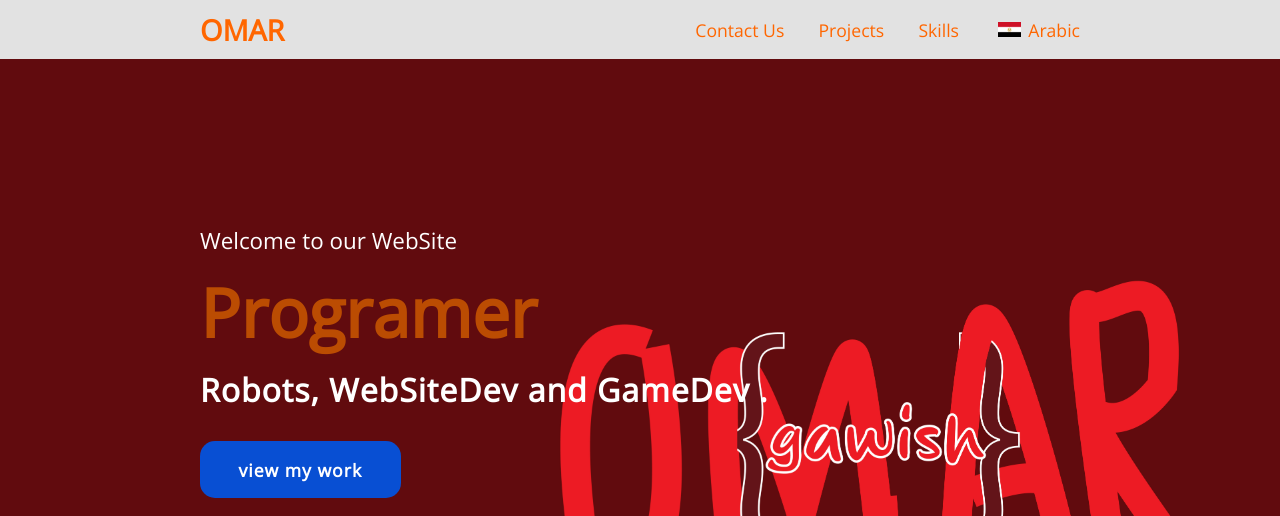
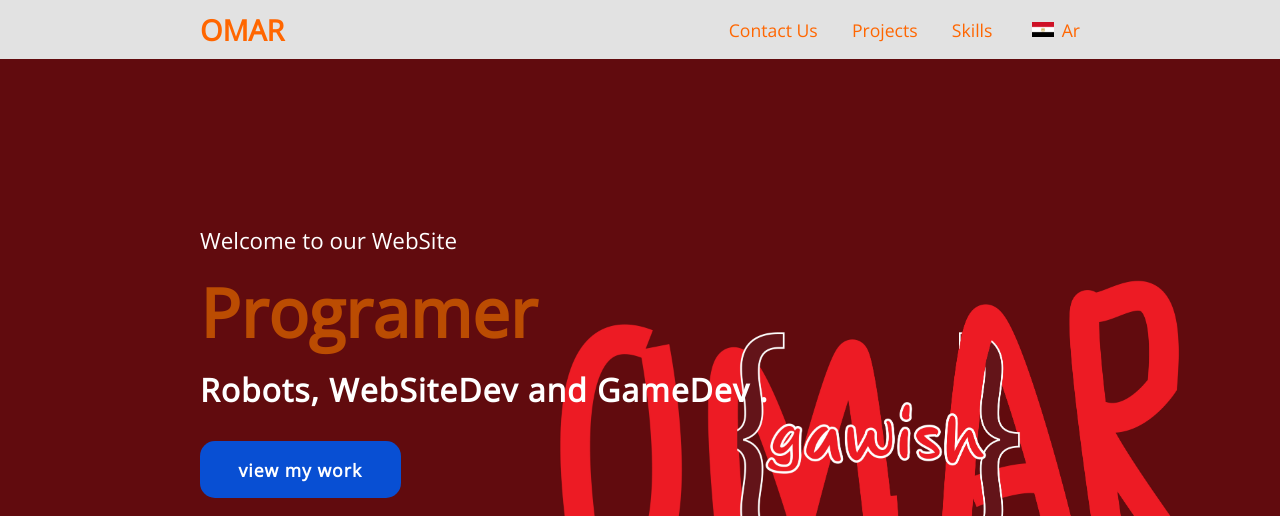
Before and after one commit to maxtheher/omargawish.github.io, a plain HTML site: page index.html in a window 1280 px wide. Shown: the top 516 px of the page. Drawn offline with nearby package versions, Linux system fonts and the light colour scheme.

Commit message:
Update index.html

```diff
--- a/index.html
+++ b/index.html
@@ -15,7 +15,7 @@
             <a href="#contact">Contact Us</a>
             <a href="#Projects">Projects</a>
             <a href="#Services">Skills</a>
-            <a href="arabic.html"><img class="EG" src="download (4).png" alt=""> Arabic</a>
+            <a href="arabic.html"><img class="EG" src="download (4).png" alt=""> Ar</a>
         </nav>
     </header>
 
```
